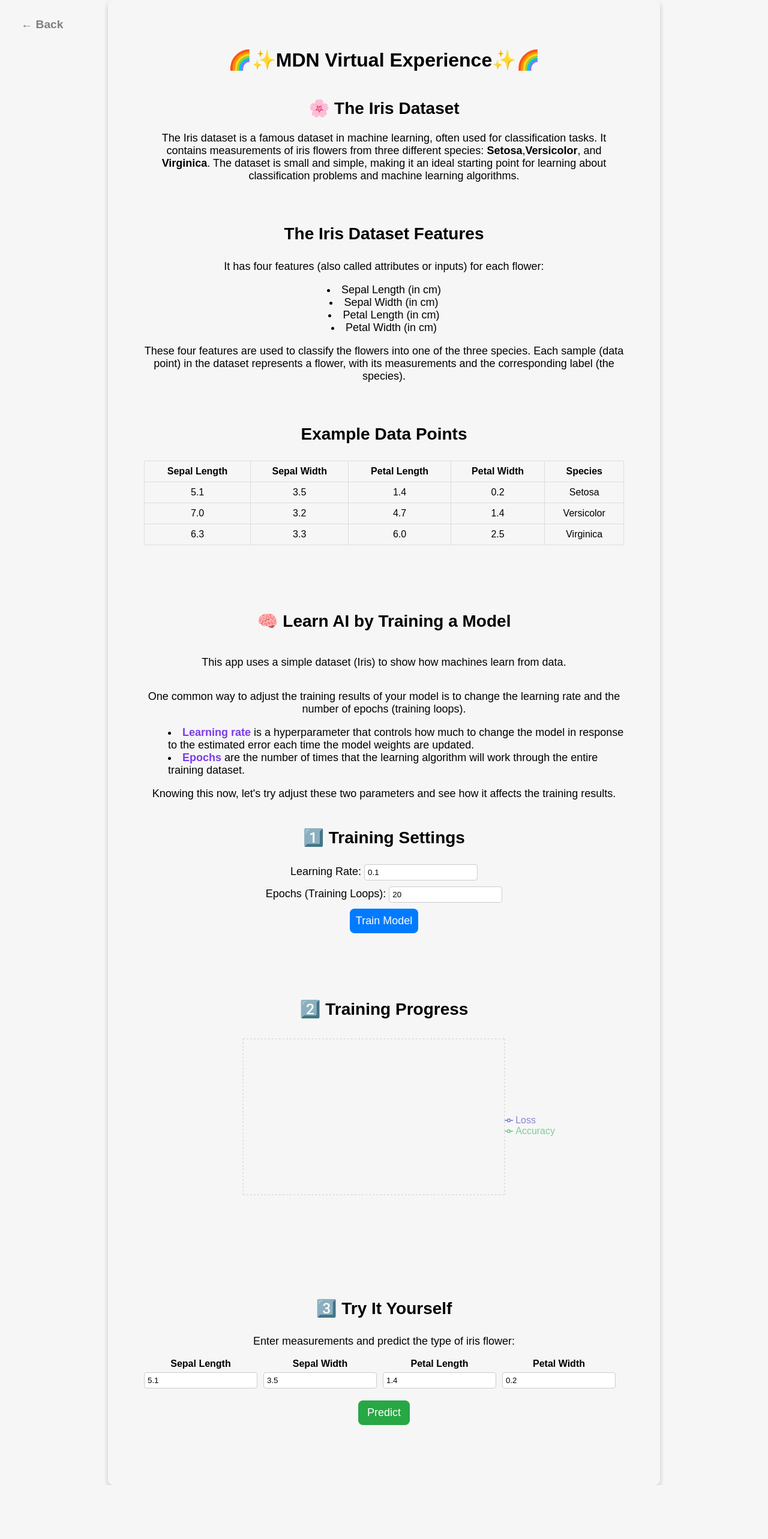
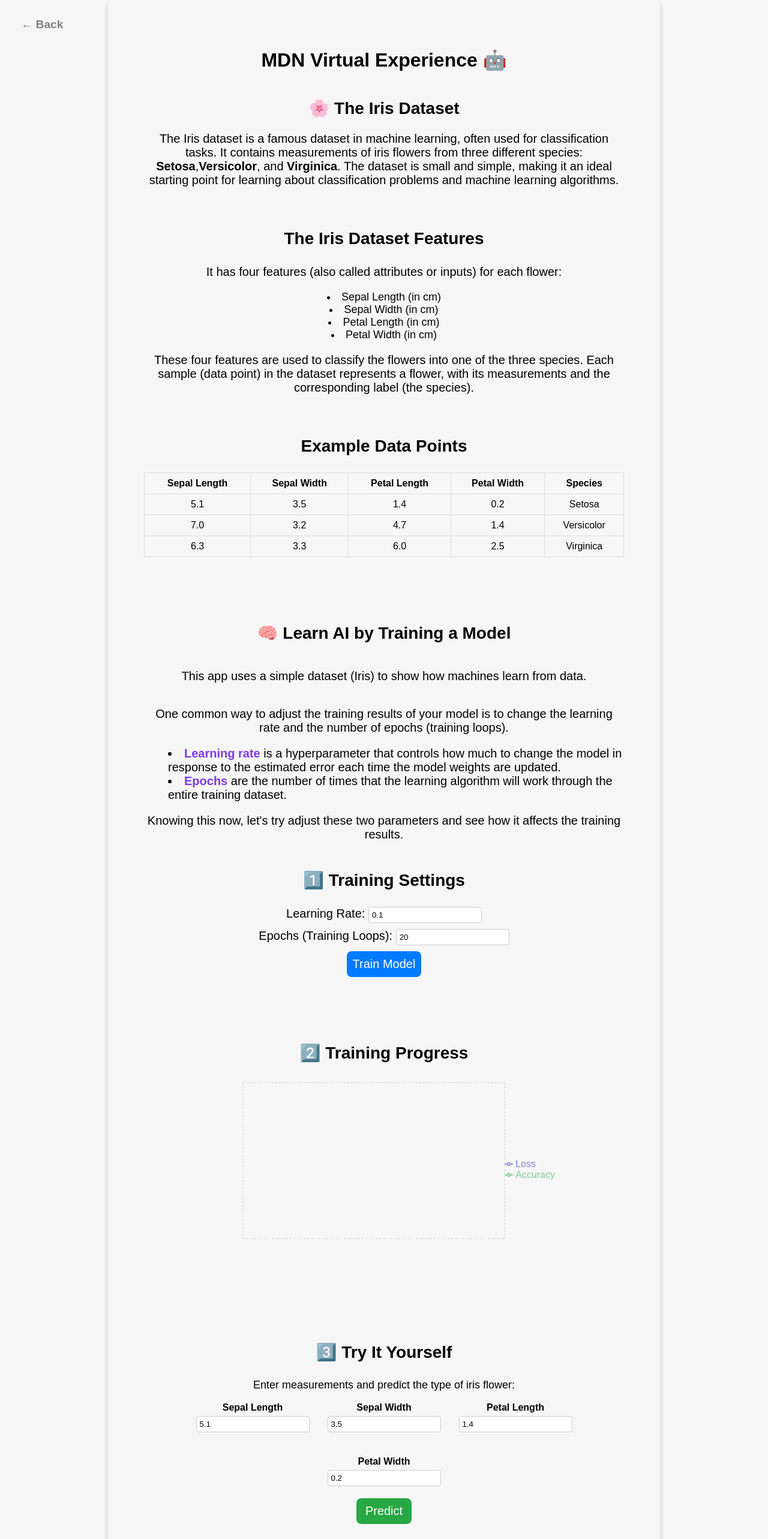
Before and after one commit to VincentG03/macathon_v2, a React (Create React App) app in the folder my-app/: page /ai-virtual-experience in a window 1280 px wide. Shown: the top 2566 px of the page at 60% size. Before the commit the page ends 2476 px from the top, so only its background shows below. Built offline with nearby package versions, Linux system fonts and the light colour scheme.

Commit message:
Final changes

```diff
--- a/my-app/src/HPR_VE.js
+++ b/my-app/src/HPR_VE.js
@@ -91,13 +91,19 @@ const RocketSimulator = () => {
             </button>
         <div style={styles.description}>
           <h2 style={{ fontSize: '32px'}}>🚀 Rocket Flight Simulator</h2>
-          <p style={{ textAlign: "left"}}>
-          The goal of this simulator is to provide a deeper understanding of how our rocket is expected to behave on launch day. As members of Monash High Powered Rocketry (HPR), we have access to detailed data on individual component masses, motor performance, and can even factor in environmental conditions like wind to closely approximate real-world flight behavior.
+          <p style={{ textAlign: "left" }}>
+  The goal of this simulator is to provide a deeper understanding of how our rocket is expected to behave on launch day.
+</p>
+<p style={{ textAlign: "left" }}>
+  As members of Monash High Powered Rocketry (HPR), we have access to detailed data on individual component masses, motor performance, and can even factor in environmental conditions like wind to closely approximate real-world flight behavior.
+</p>
+<p style={{ textAlign: "left" }}>
+  Some of our recent advancements include the integration of airbrakes and the development of our own in-house hybrid engine.
+</p>
+<p style={{ textAlign: "left" }}>
+  However, for simplicity, this simulator uses a one-degree-of-freedom (1DOF) model to estimate rocket performance. This tool offers a basic but insightful look into the kind of work our simulation engineers do at HPR.
+</p>
 
-Some of our recent advancements include the integration of airbrakes and the development of our own in-house hybrid engine. However, for simplicity, this simulator uses a one-degree-of-freedom (1DOF) model to estimate rocket performance.
-
-This tool offers a basic but insightful look into the kind of work our simulation engineers do at HPR.
-          </p>
           <h3 style={{ paddingTop: '30px', fontSize: '32px'}}>💭Assumptions:</h3>
           <ul style={{ listStylePosition: "inside", paddingLeft: "15%", margin: "0", textAlign: "left" }}>
             <li>The rocket's thrust is constant during the burn phase.</li>
--- a/my-app/src/MDN_VE.js
+++ b/my-app/src/MDN_VE.js
@@ -105,26 +105,26 @@ const navigate = useNavigate();
       <button className="back-button" onClick={() => navigate(-1)}>
         ← Back
       </button>
-      <h1 style={{ fontSize: '32px'}}>🌈✨MDN Virtual Experience✨🌈</h1>
+      <h1 style={{ fontSize: '32px'}}>MDN Virtual Experience 🤖 </h1>
 
       {/* Iris Dataset Information */}
       <div className="section">
         <h2 style={{ fontSize: '28px'}}>🌸 The Iris Dataset</h2>
-        <p style={{ fontSize: '18px'}}>
+        <p style={{ fontSize: '20px'}}>
           The Iris dataset is a famous dataset in machine learning, often used for classification tasks.
           It contains measurements of iris flowers from three different species: <strong>Setosa</strong>,
           <strong>Versicolor</strong>, and <strong>Virginica</strong>. The dataset is small and simple,
           making it an ideal starting point for learning about classification problems and machine learning algorithms.
         </p>
         <h3 style={{ marginTop: "70px", fontSize: '28px' }}>The Iris Dataset Features</h3>
-        <p style={{ fontSize: '18px'}}>It has four features (also called attributes or inputs) for each flower:</p>
+        <p style={{ fontSize: '20px'}}>It has four features (also called attributes or inputs) for each flower:</p>
         <ul style={{ listStylePosition: "inside", paddingLeft: "0", margin: "0", textAlign: "center", fontSize: '18px'}}>
     <li>Sepal Length (in cm)</li>
     <li>Sepal Width (in cm)</li>
     <li>Petal Length (in cm)</li>
     <li>Petal Width (in cm)</li>
   </ul>
-        <p style={{ fontSize: '18px'}}>
+        <p style={{ fontSize: '20px'}}>
           These four features are used to classify the flowers into one of the three species. Each sample (data point)
           in the dataset represents a flower, with its measurements and the corresponding label (the species).
         </p>
@@ -166,22 +166,22 @@ const navigate = useNavigate();
       </div>
 
       <h2 style={{ marginTop: "70px", fontSize: '28px' }}>🧠 Learn AI by Training a Model</h2>
-      <p style={{ fontSize: '18px' }}>This app uses a simple dataset (Iris) to show how machines learn from data.
+      <p style={{ fontSize: '20px' }}>This app uses a simple dataset (Iris) to show how machines learn from data.
       </p>
-      <p style={{ fontSize: '18px' }}>
+      <p style={{ fontSize: '20px' }}>
         One common way to adjust the training results of your model is to change the learning rate and the number of epochs (training loops).
       </p>
-      <ul style={{ listStylePosition: "inside", paddingLeft: "40px", margin: "0", textAlign: "left", fontSize: '18px'}}>
+      <ul style={{ listStylePosition: "inside", paddingLeft: "40px", margin: "0", textAlign: "left", fontSize: '20px'}}>
     <li><strong className="highlight"> Learning rate </strong> is a hyperparameter that controls how much to change the model in response to the estimated error each time the model weights are updated.</li>
     <li><strong className="highlight">Epochs </strong> are the number of times that the learning algorithm will work through the entire training dataset.</li>
   </ul>
-  <p style={{ fontSize: '18px' }}>Knowing this now, let's try adjust these two parameters and see how it affects the training results.
+  <p style={{ fontSize: '20px' }}>Knowing this now, let's try adjust these two parameters and see how it affects the training results.
       </p>
 
       {/* Training Settings Section */}
       <div className="section">
         <h3 style={{ fontSize: '28px' }}>1️⃣ Training Settings</h3>
-        <label style={{ fontSize: '18px' }}>Learning Rate: </label>
+        <label style={{ fontSize: '20px' }}>Learning Rate: </label>
         <input
           type="number"
           step="0.01"
@@ -190,7 +190,7 @@ const navigate = useNavigate();
           className="input"
         />
         <br />
-        <label style={{ fontSize: '18px' }}>Epochs (Training Loops): </label>
+        <label style={{ fontSize: '20px' }}>Epochs (Training Loops): </label>
         <input
           type="number"
           value={epochs}
@@ -202,7 +202,7 @@ const navigate = useNavigate();
           onClick={trainModel}
           disabled={isTraining}
           className="button button-primary"
-          style={{ fontSize: '18px' }}
+          style={{ fontSize: '20px' }}
         >
           {isTraining ? "Training..." : "Train Model"}
         </button>
@@ -232,7 +232,15 @@ const navigate = useNavigate();
       <div style={{ marginTop: "70px" }} className="section">
         <h3 style={{ fontSize: '28px' }}>3️⃣ Try It Yourself</h3>
         <p style={{ fontSize: '18px' }}>Enter measurements and predict the type of iris flower:</p>
-        <div style={{ display: "flex", gap: "10px", marginBottom: "10px", flexDirection: "row" }}>
+        <div style={{
+  display: "flex",
+  gap: "30px",
+  marginBottom: "10px",
+  flexDirection: "row",
+  justifyContent: "center",
+  flexWrap: "wrap"
+}}>
+
           {["Sepal Length", "Sepal Width", "Petal Length", "Petal Width"].map((label, i) => (
             <div key={i} style={{ display: "flex", flexDirection: "column", alignItems: "center" }}>
               <label style={{ marginBottom: "5px", fontWeight: "bold" }}>{label}</label>
@@ -255,7 +263,7 @@ const navigate = useNavigate();
           onClick={handlePredict}
           disabled={!model}
           className="button button-success"
-          style={{ fontSize: '18px' }}
+          style={{ fontSize: '20px' }}
         >
           Predict
         </button>
--- a/my-app/src/MSMF_VE.js
+++ b/my-app/src/MSMF_VE.js
@@ -12,10 +12,7 @@ const MSMFExperience = () => {
     { name: "REA Group (Digital Property Platforms)", website: "https://www.rea-group.com" }
   ];
 
-  const introText = `The Investment Memo Challenge
-Welcome to the Monash Student Managed Fund (MSMF) Virtual Experience!
-
-At MSMF, student analysts research real-world companies and make recommendations to a live investment committee. In this simulation, you’ll step into the shoes of an analyst and prepare a short investment thesis on a well-known Australian company.
+  const introText = `At MSMF, student analysts research real-world companies and make recommendations to a live investment committee. In this simulation, you’ll step into the shoes of an analyst and prepare a short investment thesis on a well-known Australian company.
 
 You’ll be given a list of five companies with brief summaries and optional links to their annual reports. Your task is to analyze the business and decide whether you’d recommend the fund to Buy, Hold, or Sell the stock — just like a real MSMF team member.
 
```
Also changed, not shown: my-app/src/Explore.js (+60 -60 lines).
